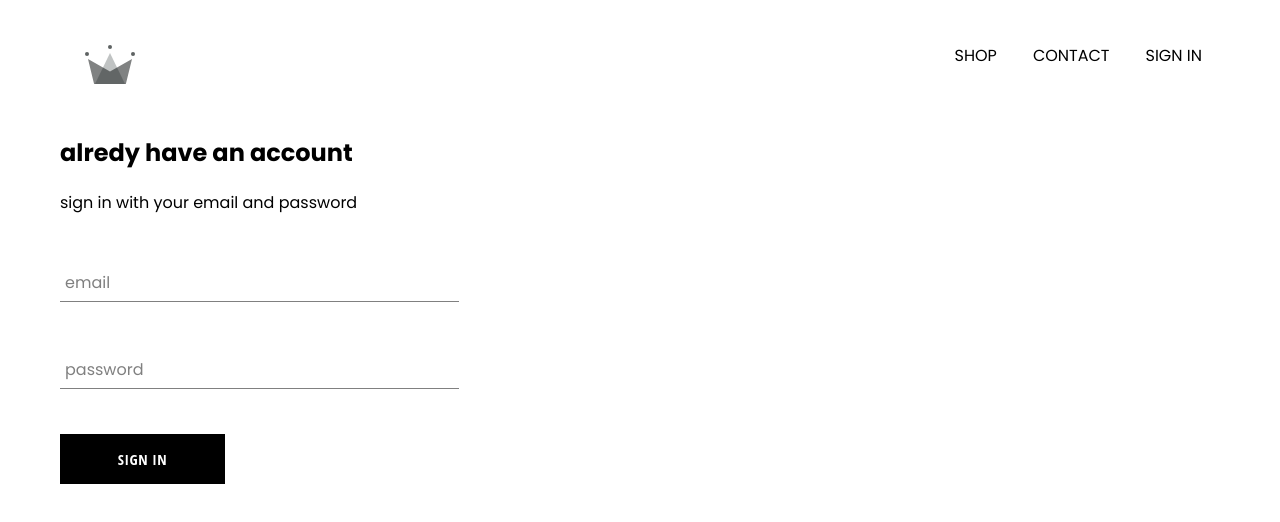
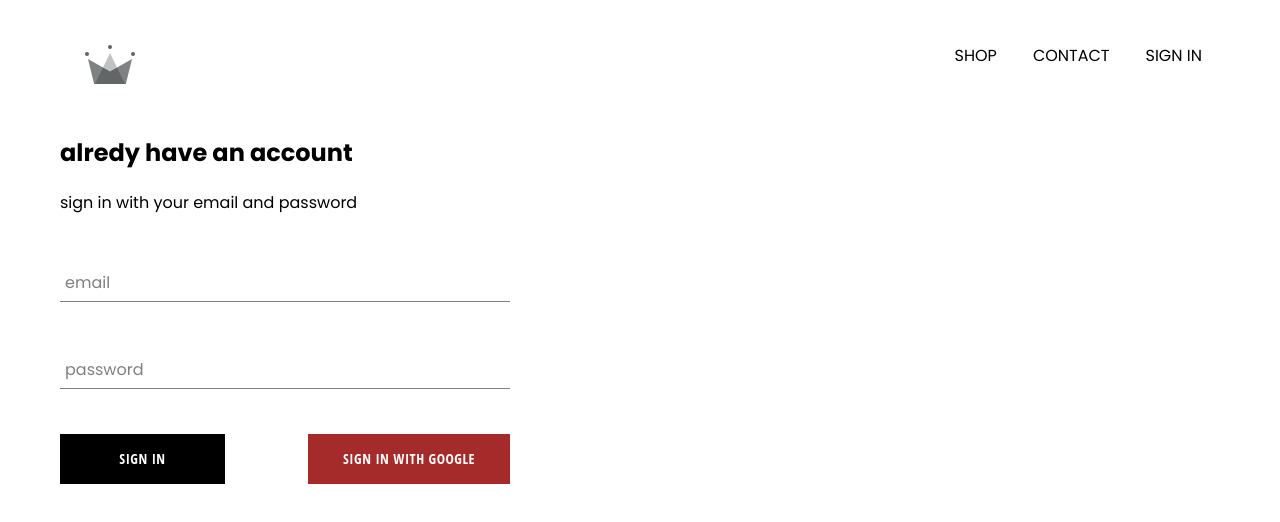
Before and after one commit to aryobimoww/crwn-clothing, a React (Create React App) app: page /signin in a window 1280 px wide. Shown: the top 522 px of the page. Built offline with nearby package versions, Linux system fonts and the light colour scheme; no server answers.

Commit message:
integrated firebase into application,create sign in page

```diff
--- a/package.json
+++ b/package.json
@@ -6,6 +6,7 @@
     "@testing-library/jest-dom": "^5.16.4",
     "@testing-library/react": "^13.1.1",
     "@testing-library/user-event": "^13.5.0",
+    "firebase": "^9.8.2",
     "node-sass": "^7.0.1",
     "react": "^18.0.0",
     "react-dom": "^18.0.0",
--- a/src/App.css
+++ b/src/App.css
@@ -2,3 +2,7 @@ a {
   text-decoration: none;
   color: black;
 }
+
+* {
+  box-sizing: border-box;
+}
--- a/src/App.js
+++ b/src/App.js
@@ -6,11 +6,30 @@ import ShopPage from "./components/shop/shop";
 import Header from "./components/header/header";
 import Form from "./pages/Form/Form";
 import { Routes, Route } from "react-router-dom";
+import { auth } from "./firebase/firebase.utility";
 
-function App() {
+class App extends React.Component {
+  constructor() {
+    super();
+    this.state = {
+      currentUser: null,
+    };
+  }
+
+  unsubscribeFromAuth = null;
+  componentDidMount() {
+    this.unsubscribeFromAuth = auth.onAuthStateChanged((user) => {
+      this.setState({ currentUser: user });
+      console.log(user);
+    });
+  }
+  componentWillUnmount() {
+    this.unsubscribeFromAuth();
+  }
+  render() {
     return (
       <div className="App">
-      <Header />
+        <Header currentUser={this.state.currentUser} />
         <Routes>
           <Route exact path="/" element={<HomePage />} />
           <Route path="/shop" element={<ShopPage />} />
@@ -19,5 +38,6 @@ function App() {
       </div>
     );
   }
+}
 
 export default App;
--- a/src/components/Custom-button/Custom-button.js
+++ b/src/components/Custom-button/Custom-button.js
@@ -2,8 +2,11 @@ import React from "react";
 
 import "./Custom-button.scss";
 
-const CustomButton = ({ children, ...otherProps }) => (
-  <button className="custom-button" {...otherProps}>
+const CustomButton = ({ children, isGoogleSignin, ...otherProps }) => (
+  <button
+    className={`${isGoogleSignin ? "google-sign-in" : ""} custom-button`}
+    {...otherProps}
+  >
     {children}
   </button>
 );
--- a/src/components/Custom-button/Custom-button.scss
+++ b/src/components/Custom-button/Custom-button.scss
@@ -5,7 +5,7 @@
   letter-spacing: 0.5px;
   line-height: 50px;
   padding: 0 35px 0 35px;
-  font-size: 15px;
+  font-size: 14px;
   background-color: black;
   color: white;
   text-transform: uppercase;
@@ -13,4 +13,13 @@
   font-weight: bolder;
   border: none;
   cursor: pointer;
+  &.google-sign-in {
+    // max-width: 165px;
+    background-color: brown;
+    color: white;
+    &:hover {
+      background-color: rgb(129, 34, 34);
+      border: none;
+    }
+  }
 }
--- a/src/components/Signin/Signin.js
+++ b/src/components/Signin/Signin.js
@@ -1,6 +1,7 @@
 import React from "react";
 import FormInput from "../Form-input/Form-input";
 import CustomButton from "../Custom-button/Custom-button";
+import { signInWithGoogle } from "../../firebase/firebase.utility";
 import "./Signin.scss";
 
 class Signin extends React.Component {
@@ -43,10 +44,12 @@ class Signin extends React.Component {
             handleChange={this.handleChange}
             required
           />
-
-          <CustomButton type="submit" value="submit">
-            Sign in
-          </CustomButton>
+          <div className="button">
+            <CustomButton type="submit">Sign in</CustomButton>
+            <CustomButton onClick={signInWithGoogle} isGoogleSignin>
+              Sign in With Google
+            </CustomButton>
+          </div>
         </form>
       </div>
     );
--- a/src/components/Signin/Signin.scss
+++ b/src/components/Signin/Signin.scss
@@ -1,8 +1,12 @@
 .signin {
-  width: 30vw;
+  width: 450px;
   display: flex;
   flex-direction: column;
   .title {
     margin: 10px 0;
   }
+  .button {
+    display: flex;
+    justify-content: space-between;
+  }
 }
--- a/src/components/header/header.js
+++ b/src/components/header/header.js
@@ -2,8 +2,8 @@ import React from "react";
 import { Link } from "react-router-dom";
 import { ReactComponent as Logo } from "../../asset/4.3 crown.svg";
 import "./header.scss";
-
-const Header = () => (
+import { auth } from "../../firebase/firebase.utility";
+const Header = ({ currentUser }) => (
   <div className="header">
     <Link className="logo-container" to="/">
       <Logo className="logo" />
@@ -15,9 +15,15 @@ const Header = () => (
       <Link className="option" to="/contact">
         CONTACT
       </Link>
-      <Link className="option" to="/signin">
-        SIGN IN
-      </Link>
+      {currentUser ? (
+        <div className="option" onClick={() => auth.signOut()}>
+          Sign Out
+        </div>
+      ) : (
+        <Link className="option" to="/signin">
+          SIGN IN
+        </Link>
+      )}
     </div>
   </div>
 );
--- a/src/components/header/header.scss
+++ b/src/components/header/header.scss
@@ -19,6 +19,7 @@
 
     .option {
       padding: 10px 18px;
+      cursor: pointer;
     }
   }
 }
--- /dev/null
+++ b/src/firebase/firebase.utility.js
@@ -0,0 +1,24 @@
+import firebase from "firebase/compat/app";
+import "firebase/compat/firestore";
+import "firebase/compat/auth";
+
+const config = {
+  apiKey: "AIzaSyD4UFTXFG5eynor2jXfCFezNpaxVDrvNaM",
+  authDomain: "crwn-db-8215e.firebaseapp.com",
+  projectId: "crwn-db-8215e",
+  storageBucket: "crwn-db-8215e.appspot.com",
+  messagingSenderId: "690663124846",
+  appId: "1:690663124846:web:ce7300d1f425ee19935b7f",
+  measurementId: "G-X1TMKYLC7C",
+};
+
+firebase.initializeApp(config);
+
+export const auth = firebase.auth();
+export const firestore = firebase.firestore();
+
+const provider = new firebase.auth.GoogleAuthProvider();
+provider.setCustomParameters({ prompt: "select_account" });
+export const signInWithGoogle = () => auth.signInWithPopup(provider);
+
+export default firebase;
```
Also changed, not shown: 1 other file (tests, documents, lock files or other folders). Lines whose indentation alone changed are shown as unchanged.
